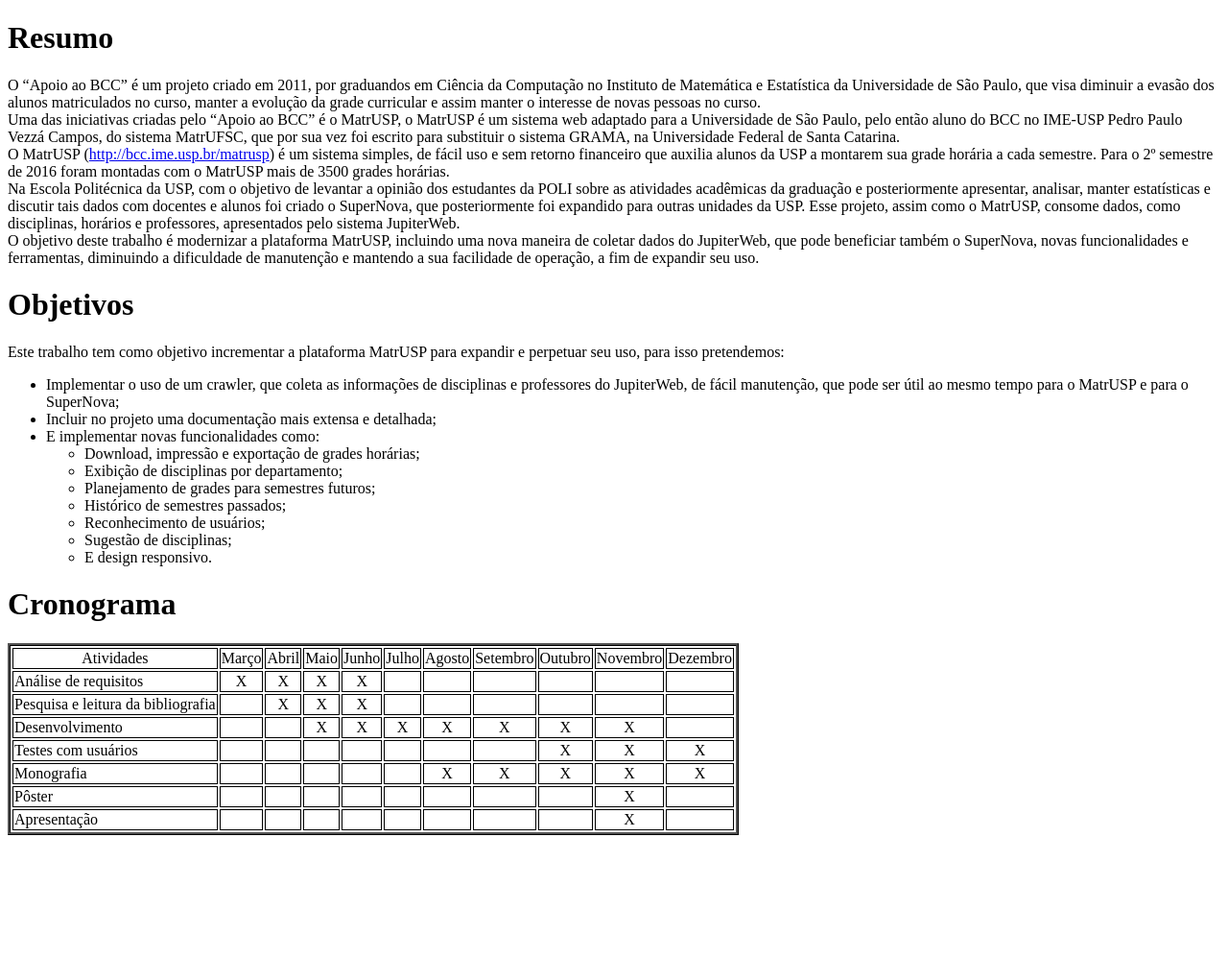
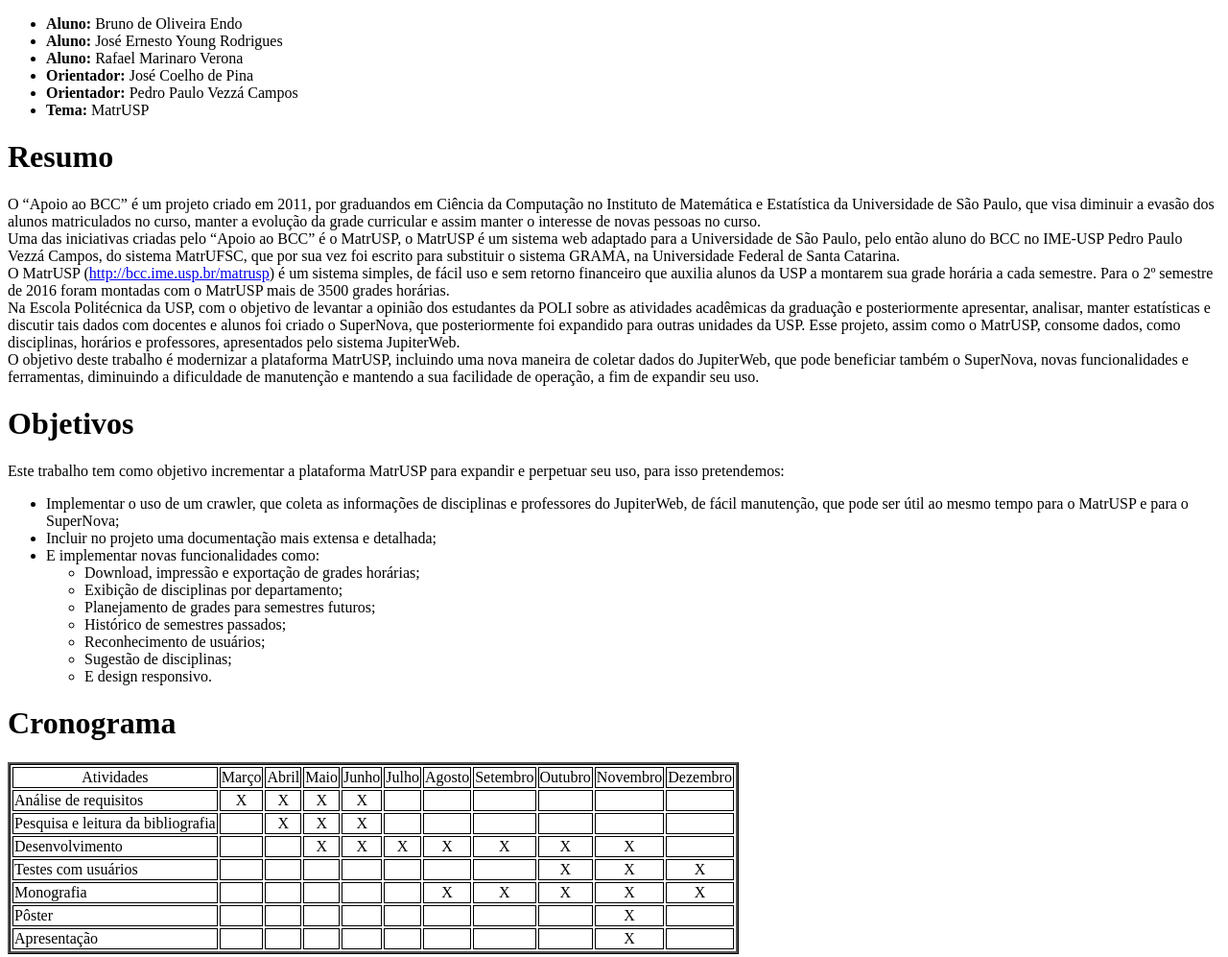
Before and after one commit to raverona/PersonalWebPage, a plain HTML site: page mac0499.html in a window 1280 px wide. Shown: the whole page at 96% size. Before the commit the page ends 878 px from the top, so only its background shows below. Drawn offline with Linux system fonts and the light colour scheme.

Commit message:
Adição dos responsáveis do TCC

```diff
--- a/css/tccstylesheet.css
+++ b/css/tccstylesheet.css
@@ -1,3 +1,7 @@
+#equipe li span {
+	font-weight: bold;
+}
+
 .cronograma {
 	border: medium ridge black;
 }
--- a/js/javascript.js
+++ b/js/javascript.js
@@ -1,7 +1,8 @@
 var song_list = {
 	artist_1: "Blink-182",					title_1: "I Miss You",				path_1: "audio/Blink-182-IMissYou.mp3",
 	artist_2: "Boys Like Girls",			title_2: "Two Is Better Than One",	path_2: "audio/BoysLikeGirls-TwoIsBetterThanOne.mp3"
-};
+}
+
 var curr_song_number = 1;
 var max_songs_number = 2;
 
--- a/mac0499.html
+++ b/mac0499.html
@@ -25,6 +25,15 @@
         <!-- BODY -->
         <!-- CONTENT -->
         <div class="content">
+            <ul id="equipe">
+                <li><span>Aluno:</span> Bruno de Oliveira Endo</li>
+                <li><span>Aluno:</span> José Ernesto Young Rodrigues</li>
+                <li><span>Aluno:</span> Rafael Marinaro Verona</li>
+                <li><span>Orientador:</span> José Coelho de Pina</li>
+                <li><span>Orientador:</span> Pedro Paulo Vezzá Campos</li>
+                <li><span>Tema:</span> MatrUSP</li>
+            </ul>
+
             <h1>Resumo</h1>
             <p>
                 O “Apoio ao BCC” é um projeto criado em 2011, por graduandos em Ciência da Computação no Instituto de Matemática e Estatística da Universidade de São Paulo, que visa diminuir a evasão dos alunos matriculados no curso, manter a evolução da grade curricular e assim manter o interesse de novas pessoas no curso.<br/>
```
